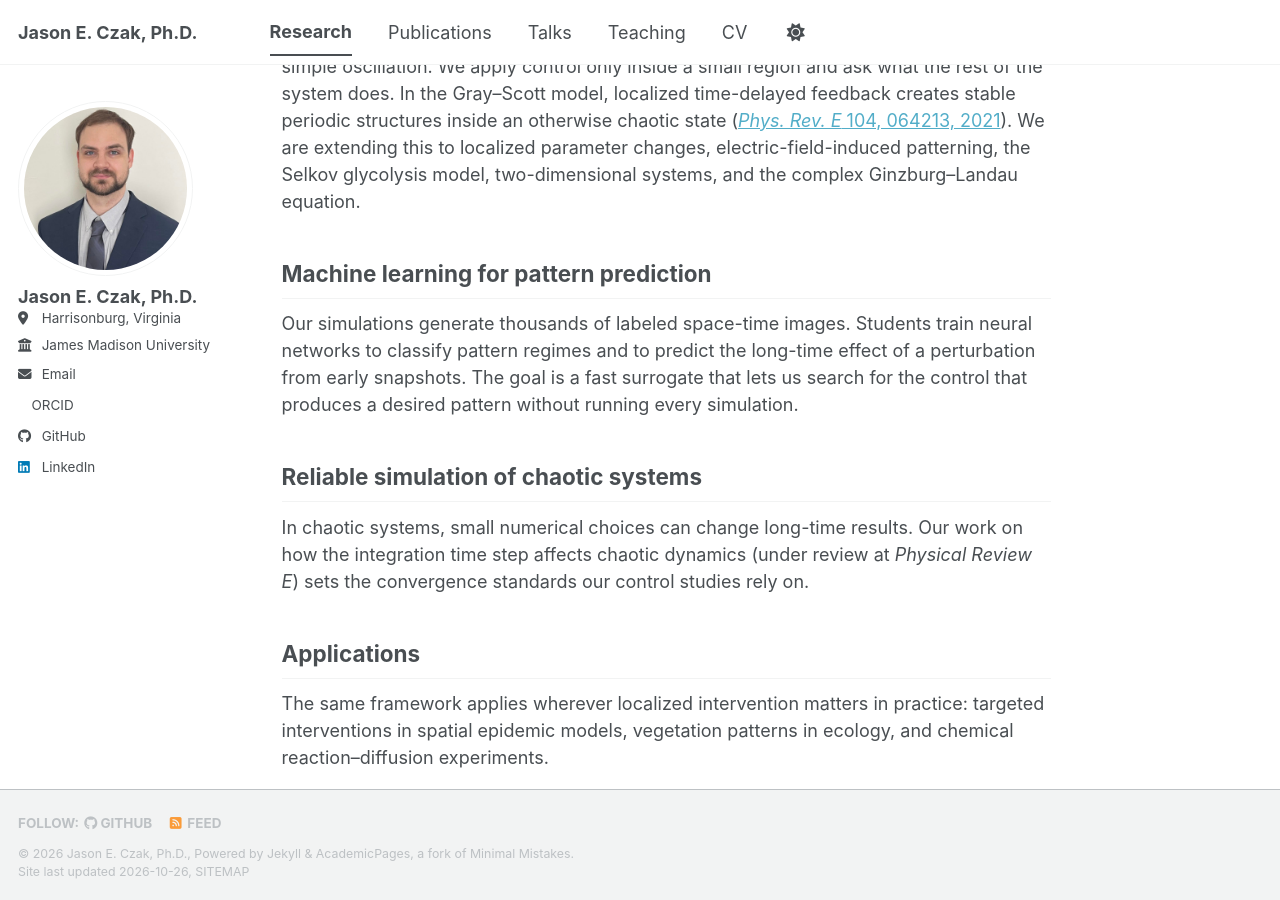
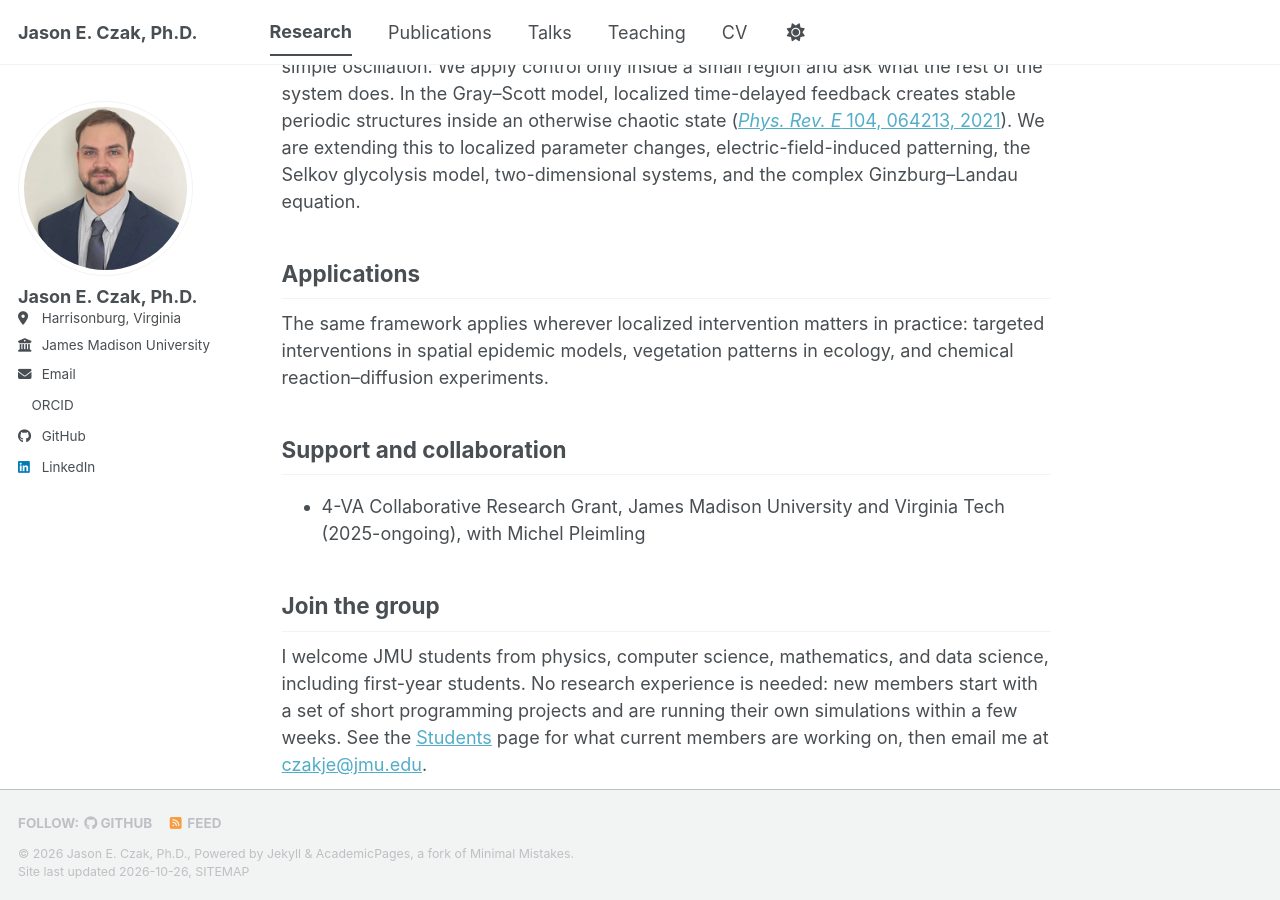
Before and after one commit to JasonCzak/JasonCzak.github.io, a Jekyll site: the page built from _pages/research.md, in a window 1280 px wide and 900 px high, scrolled down 321 px. Built offline with Jekyll 4.4.1, drawn with Linux system fonts in a browser that asks for light colours; a style sheet for code colours, icons or effects is not loaded.

Commit message:
Revise research page by removing specific sections
Removed sections on machine learning for pattern prediction and reliable simulation of chaotic systems.

```diff
--- a/_pages/research.md
+++ b/_pages/research.md
@@ -14,13 +14,6 @@ My group studies spatially extended nonlinear systems, where simple local rules
 
 Control of chaos is usually applied to an entire system, driving it to a steady state or a simple oscillation. We apply control only inside a small region and ask what the rest of the system does. In the Gray–Scott model, localized time-delayed feedback creates stable periodic structures inside an otherwise chaotic state ([*Phys. Rev. E* 104, 064213, 2021](/publications/)). We are extending this to localized parameter changes, electric-field-induced patterning, the Selkov glycolysis model, two-dimensional systems, and the complex Ginzburg–Landau equation.
 
-## Machine learning for pattern prediction
-
-Our simulations generate thousands of labeled space-time images. Students train neural networks to classify pattern regimes and to predict the long-time effect of a perturbation from early snapshots. The goal is a fast surrogate that lets us search for the control that produces a desired pattern without running every simulation.
-
-## Reliable simulation of chaotic systems
-
-In chaotic systems, small numerical choices can change long-time results. Our work on how the integration time step affects chaotic dynamics (under review at *Physical Review E*) sets the convergence standards our control studies rely on.
 
 ## Applications
 
```
